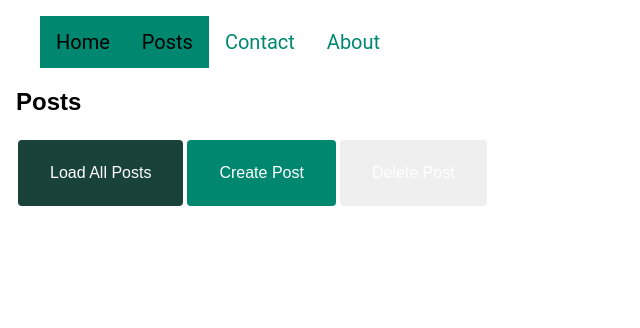
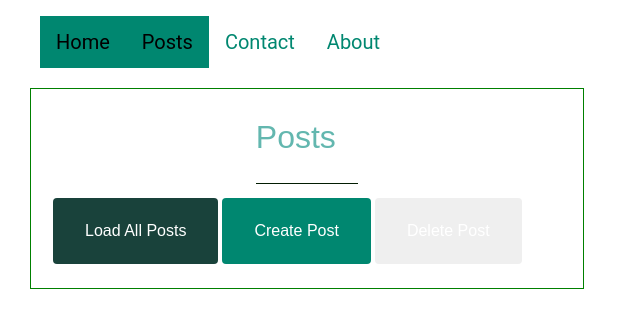
Before and after one commit to adrabczyk90/comarch-app, an Angular app: page /posts in a window 1280 px wide. Shown: the top 328 px of the page, without its empty margins (0-640 px from the left). Built offline with nearby package versions, Linux system fonts and the light colour scheme.

Commit message:
adding styles for titles

```diff
--- a/src/app/contact/contact.component.css
+++ b/src/app/contact/contact.component.css
@@ -11,3 +11,19 @@
     padding: 30px;
     border-radius: 5px;
 }
+
+h2 {
+  color: #63B7AF;
+  font-family: 'Montserrat', sans-serif;
+  font-size: 2rem;
+  font-weight: normal;
+  margin-top:10px;
+}
+
+.contact-title{
+  margin-left: 70%;
+  margin-top:30px;
+  margin-bottom:30px;
+  width: 90%;
+  margin-bottom: 10px;
+ }
--- a/src/app/contact/contact.component.html
+++ b/src/app/contact/contact.component.html
@@ -1,5 +1,5 @@
 <div style="padding-left:16px">
-    <h2>Contact</h2>
+  <div class="contact-title"><h2>Contact</h2></div>
  </div>
 
 
--- a/src/app/posts/posts.component.css
+++ b/src/app/posts/posts.component.css
@@ -22,3 +22,28 @@ button{
 .button-delete {
     background-color: red;
 }
+
+.posts-buttons{
+    margin: auto;
+    padding:20px;
+    margin-top: 20px;
+    margin-left: 30px;
+    border: 1px solid green;
+    width: 40%;
+  }
+
+  h2 {
+    color: #63B7AF;
+    font-family: 'Montserrat', sans-serif;
+    font-size: 2rem;
+    font-weight: normal;
+    margin-top:10px;
+}
+
+.posts-title{
+   margin: 20px;
+   border-bottom: 1px solid rgb(2, 29, 2);
+   margin: auto;
+   width: 20%;
+   margin-bottom: 10px;
+  }
--- a/src/app/posts/posts.component.html
+++ b/src/app/posts/posts.component.html
@@ -1,5 +1,5 @@
-<div style="padding-left:16px">
-    <h2>Posts</h2>
+<div class="posts-buttons">
+    <div class="posts-title"><h2>Posts</h2></div>
 
     <button mat-raised-button class="button-show-all" routerLink="/allposts" routerLinkActive="active"  href="javascrpt:void(0)" >Load All Posts</button>
     <button mat-raised-button class="button-create"  (click)="createPost()"  href="javascrpt:void(0)">Create Post</button>
--- a/src/app/posts/view-posts/view-posts.component.css
+++ b/src/app/posts/view-posts/view-posts.component.css
@@ -0,0 +1,8 @@
+
+.posts{
+    margin: auto;
+    width: 80%;
+    border: 1px solid green;
+    padding:20px;
+    margin-top: 20px;
+  }
--- a/src/app/posts/view-posts/view-posts.component.html
+++ b/src/app/posts/view-posts/view-posts.component.html
@@ -1,5 +1,7 @@
-<div *ngFor="let post of posts">
-    <h1>{{ post.title }}</h1>
-    <p>{{ post.body }}</p>
-    <hr />
+<div class="posts">
+  <div *ngFor="let post of posts">
+      <h1><b>Title: </b> {{ post.title }}</h1>
+      <p>{{ post.body }}</p>
+      <hr />
   </div>
+</div>
```
